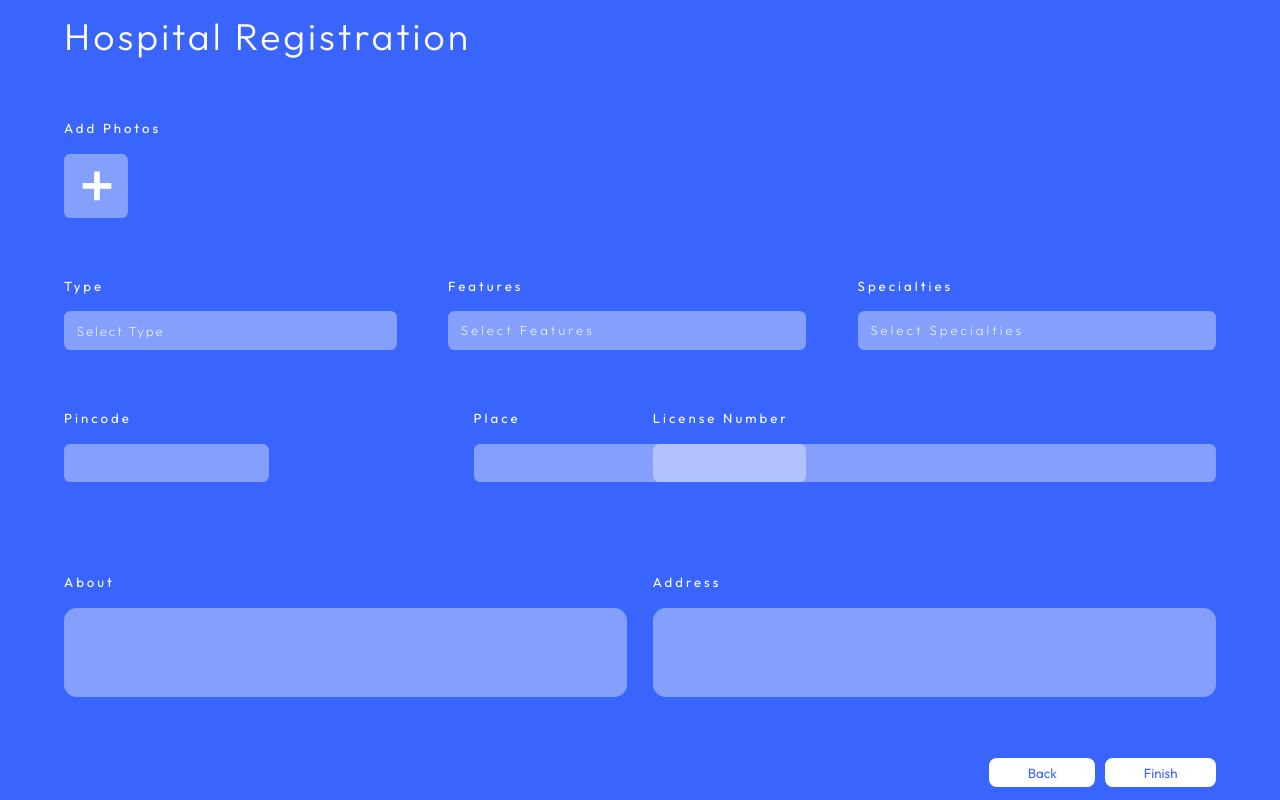
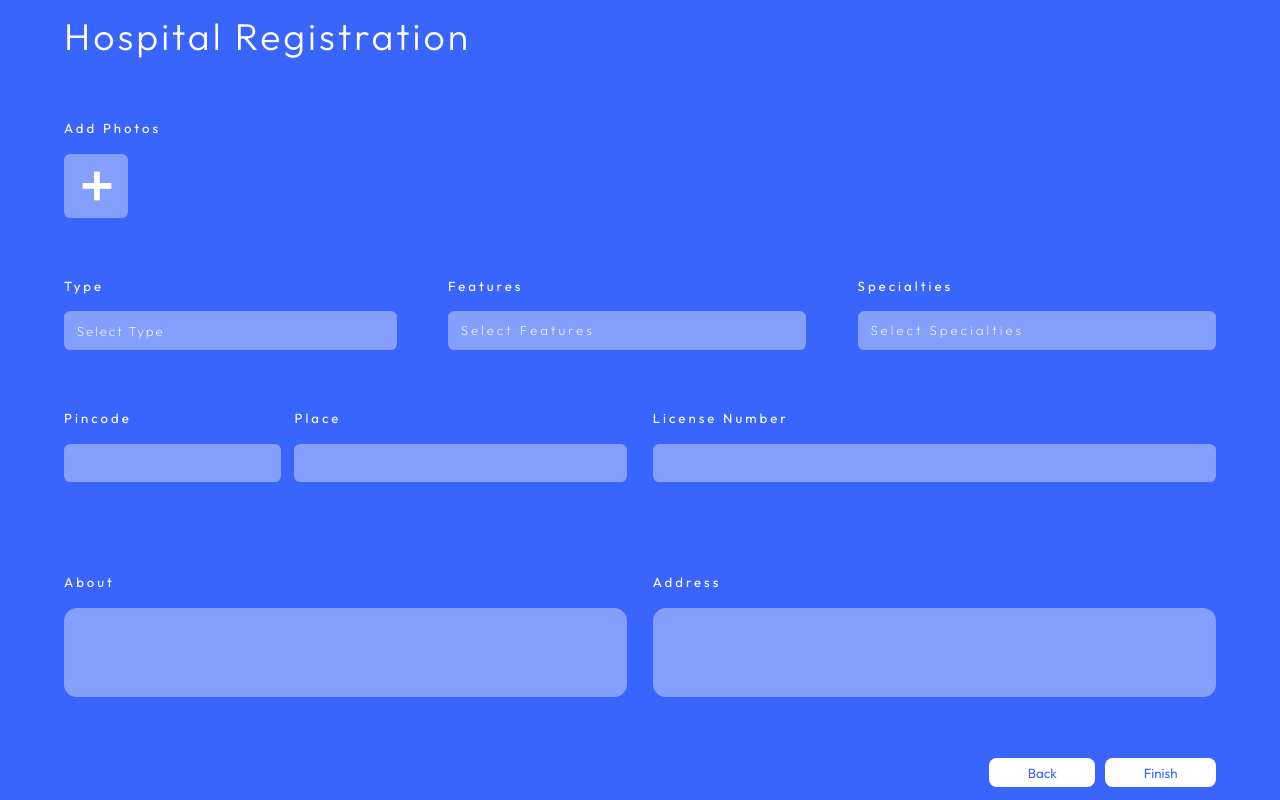
Before and after one commit to aswanthup/dr_one, a React (Create React App) app: page /hospitaladminregistration2 in a window 1280 px wide. Built offline with nearby package versions, Linux system fonts and the light colour scheme.

Commit message:
aswanth-101

```diff
--- a/src/pages/Hospitaladmin/hospitaladminregistration2.css
+++ b/src/pages/Hospitaladmin/hospitaladminregistration2.css
@@ -346,11 +346,14 @@ input[type="checkbox"]:disabled {
 
 .pin-lo {
   justify-content: space-between;
-  width: 44vw;
+  width:44vw;
+  overflow: hidden;
 }
 
-.pin-input input {
-  width: 16vw;
+
+
+.pin-input {
+  width:16vw;
 }
 
 .lo-input select {
--- a/src/pages/Labadmin/Labadminregistration2.css
+++ b/src/pages/Labadmin/Labadminregistration2.css
@@ -116,9 +116,13 @@
 .LabAdminPinTimePic {
     display: flex;
     flex-direction: column;
-    gap: 10px;
+
 }
 
+
+.pass-con{
+    margin-bottom:1vw;
+}
 
 
 .LabPinType {
@@ -234,13 +238,14 @@
 .pin-lo input {
     background-color: rgba(246, 246, 249, .4);
     border-radius: .5vw;
-    /* width: 44vw; */
-    height: 3vw;
+
+  height: 3vw;
     color: white;
     padding: 1vw;
     letter-spacing: 2px;
     margin-top: 1vw;
 }
+
 
 
 
```
Also changed, not shown: src/pages/Labadmin/Labadminregistration2.jsx (+10 -7 lines).
